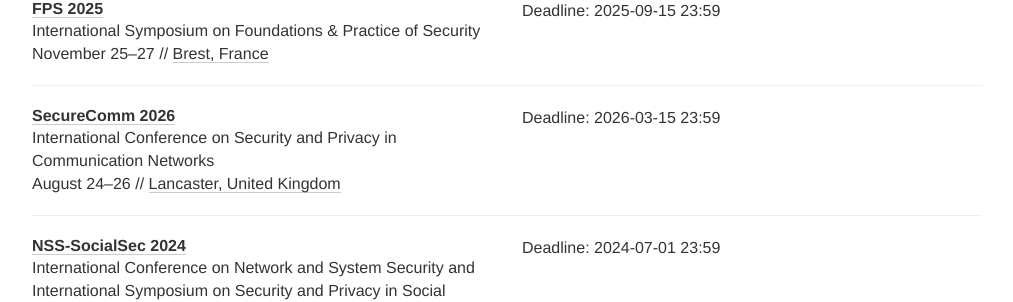
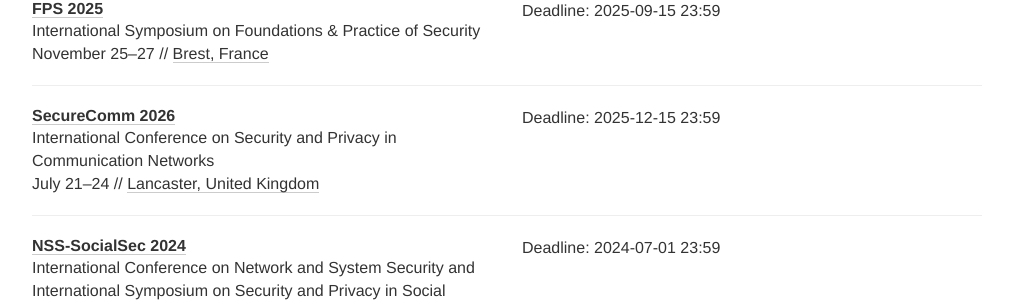
Before and after one commit to sec-deadlines/sec-deadlines.github.io, a Jekyll site: the page built from index.html, in a window 1280 px wide and 900 px high, scrolled down 3044 px. Shown: the part 151-453 px from the top of the window, without its empty margins (133-1146 px from the left). Built offline with Jekyll 4.4.1, drawn with Linux system fonts in a browser that asks for light colours; nearby versions of some CDN libraries; comment, search, counter and statistics services are not loaded.

Commit message:
Fix SecureComm

```diff
--- a/_data/conferences.yml
+++ b/_data/conferences.yml
@@ -181,10 +181,10 @@
 
 - name: SecureComm
   year: 2026
-  date: "August 24-26"
+  date: July 21-24
   description: International Conference on Security and Privacy in Communication Networks
   link: https://securecomm.eai-conferences.org/2026/
-  deadline: ["2026-03-15 23:59"]
+  deadline: ["2025-12-15 23:59"]
   place: Lancaster, United Kingdom
   tags: [SEC, CONF]
 
```
